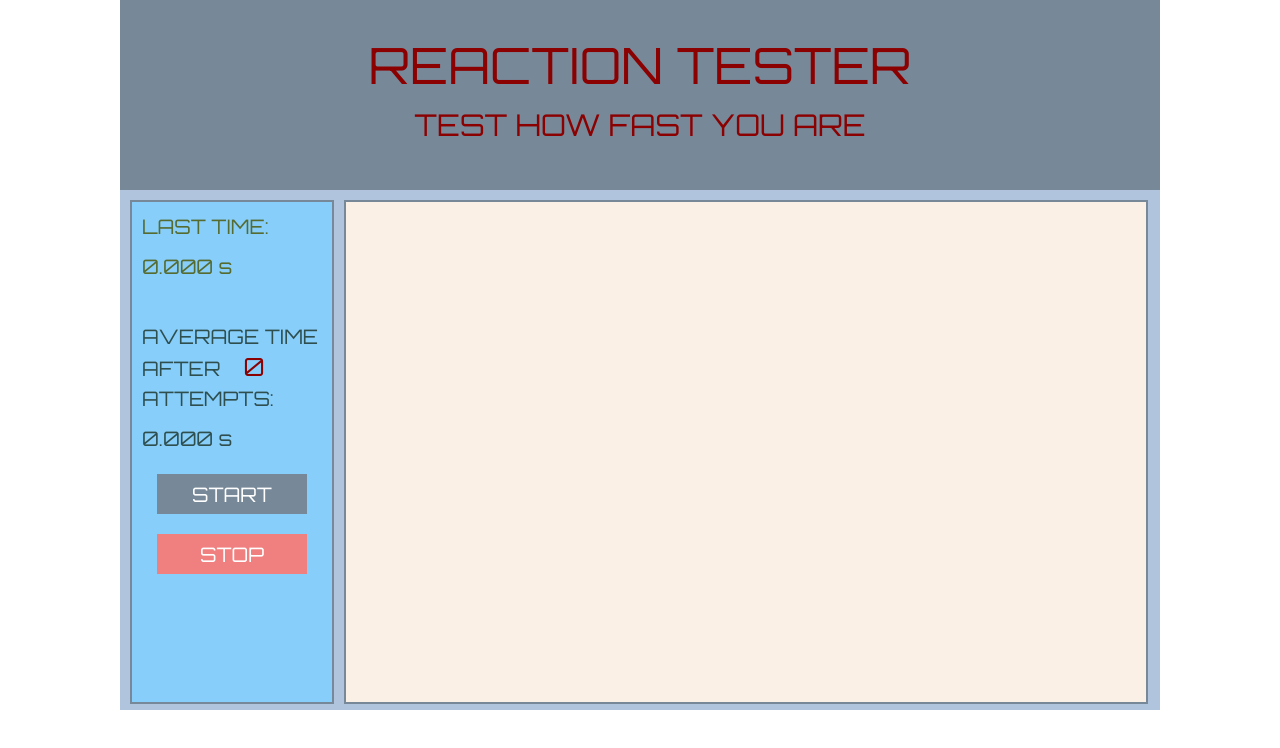
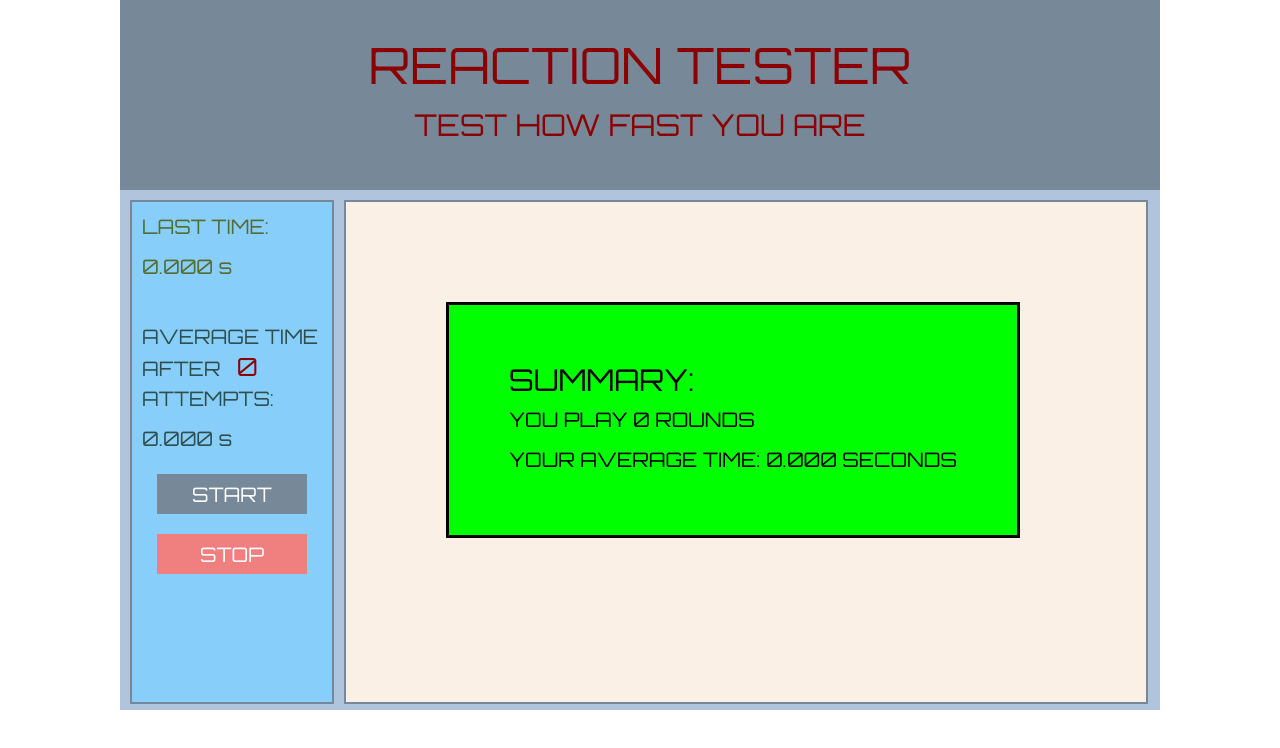
Before and after one commit to MarekM09/ReactionTester, a plain HTML site: page index.html in a window 1280 px wide. Both pictures are taken after a click on the button "STOP". Drawn offline with Linux system fonts and the light colour scheme.

Commit message:
Implement stop button functionality

```diff
--- a/js/scripts.js
+++ b/js/scripts.js
@@ -2,6 +2,7 @@ var startTime = Date.now();
 var clickTime = 0;
 var timeSum = 0;
 var counter = 0;
+var average = 0;
 
 function generateRandomFigure() {
     var size = Math.floor(Math.random() * 50 + 50);
@@ -51,22 +52,39 @@ function appearAfterDelay() {
     setTimeout(generateRandomFigure, Math.random() * 2000);
 }
 
+function resultsReset() {
+    counter = 0;
+    timeSum = 0;
+    average = 0;
+    clickTime = 0;
+}
+
+function displayResults() {
+    document.getElementById("last-time").innerHTML = clickTime.toFixed(3);
+    document.getElementById("average-time").innerHTML = average.toFixed(3);
+    document.getElementById("try-number").innerHTML = counter;
+}
+
 document.getElementById("start-button").onclick = function () {
+    document.getElementById("summary").style.display = "none";
     appearAfterDelay();
 
     document.getElementById("figure").onclick = function () {
         counter++;
         clickTime = (Date.now() - startTime) / 1000;
         timeSum += clickTime;
-        var average = timeSum / counter;
-        document.getElementById("last-time").innerHTML = clickTime;
-        document.getElementById("average-time").innerHTML = average.toFixed(3);
-        document.getElementById("try-number").innerHTML = counter;
+        average = (timeSum / counter);
+        displayResults()
         document.getElementById("figure").style.display = "none";
 
         appearAfterDelay();
     }
 }
 document.getElementById("stop-button").onclick = function () {
-
+    document.getElementById("summary").style.display = "block";
+    document.getElementById("rounds").innerHTML = counter;
+    document.getElementById("av-time").innerHTML = average.toFixed(3);
+    resultsReset()
+    displayResults()
+    document.getElementById("figure").style.display = "none";
 }
```
Also changed, not shown: index.html (+1 -1 lines).
